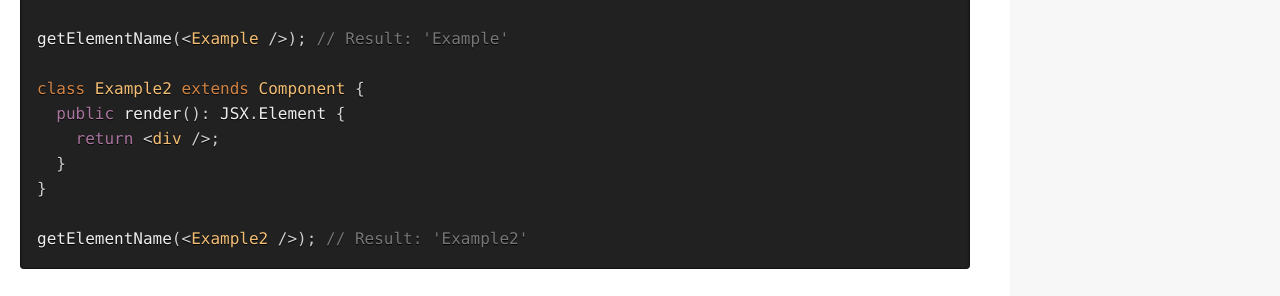
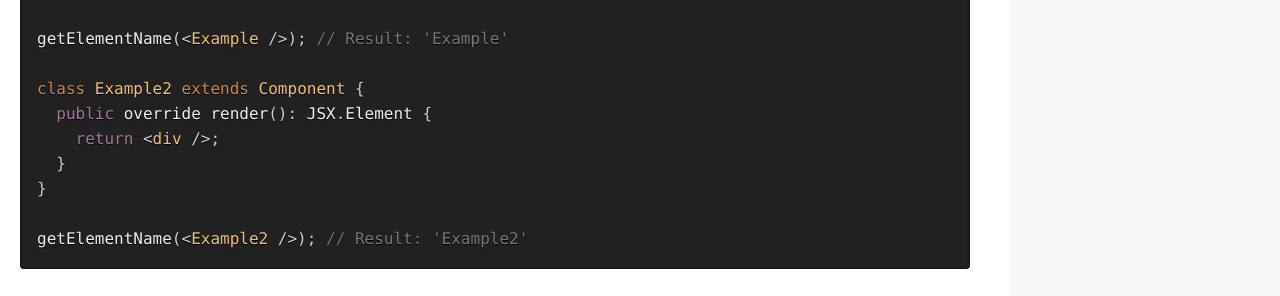
Before and after one commit to fernandopasik/react-children-utilities, a Jekyll site: the page built from docs/get-element-name.md, in a window 1280 px wide and 1064 px high. Shown: the part 715-1011 px from the top of the window. Built offline with Jekyll 4.4.1, drawn with Linux system fonts in a browser that asks for light colours; our own code applies the rules of GitHub Pages for plain Markdown files.

Commit message:
refactor: set render method as override

```diff
--- a/docs/get-element-name.md
+++ b/docs/get-element-name.md
@@ -34,7 +34,7 @@ const Example = (): ReactElement => <div>this is the inner content</div>;
 getElementName(<Example />); // Result: 'Example'
 
 class Example2 extends Component {
-  public render(): JSX.Element {
+  public override render(): JSX.Element {
     return <div />;
   }
 }
```
Also changed, not shown: src/lib/getElementName.test.tsx (+1 -1 lines), src/lib/groupByType.test.tsx (+1 -1 lines).
